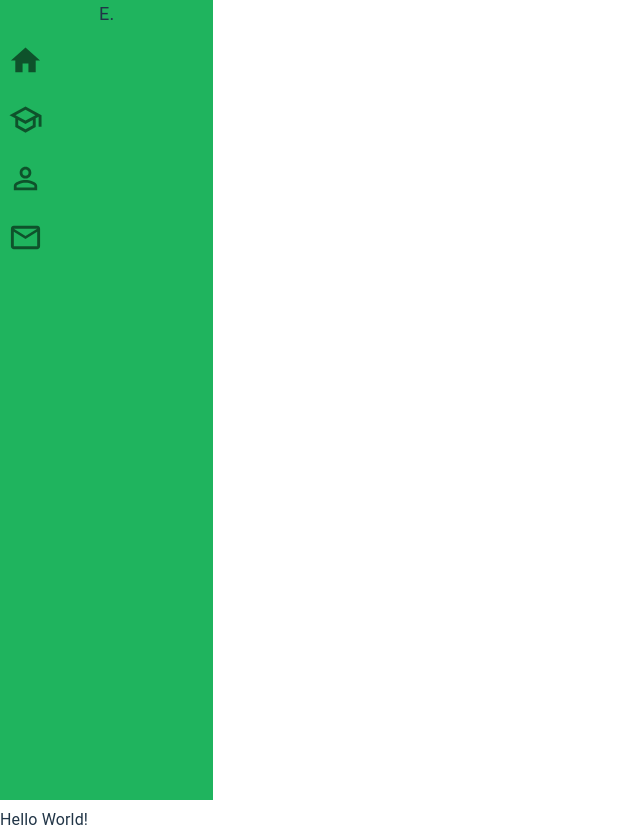
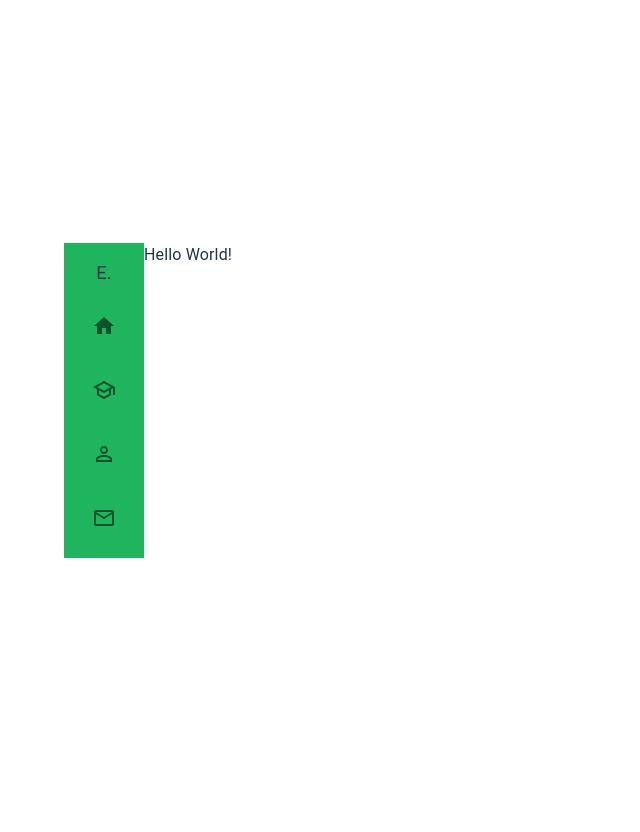
Before and after one commit to EdutieProject/edutie-frontend, a React (Vite) app in the folder edutie-frontend/: page / in a window 1280 px wide. Shown: the whole page, without its empty margins (0-640 px from the left). After the commit the page ends 800 px from the top, so only its background shows below. Built offline with nearby package versions, Linux system fonts and the light colour scheme.

Commit message:
Navbar layout ressurection part 1

```diff
--- a/edutie-frontend/src/components/Global/NavBar.jsx
+++ b/edutie-frontend/src/components/Global/NavBar.jsx
@@ -20,8 +20,8 @@ const navElements = [
   {
     id:1,
     icon: {
-      active: <HomeIcon fontSize='large'/>,
-      inactive: <HomeOutlinedIcon fontSize='large'/>
+      active: <HomeIcon/>,
+      inactive: <HomeOutlinedIcon/>
     },
     href: '/',
 
@@ -29,30 +29,31 @@ const navElements = [
   {
     id:2,
     icon: {
-      active: <SchoolIcon fontSize='large'/>,
-      inactive: <SchoolOutlinedIcon fontSize='large'/>
+      active: <SchoolIcon/>,
+      inactive: <SchoolOutlinedIcon/>
     },
     href: '/trees',
   },
   {
     id:3,
     icon: {
-      active: <PersonIcon fontSize='large'/>,
-      inactive: <PersonOutlineIcon fontSize='large'/>
+      active: <PersonIcon/>,
+      inactive: <PersonOutlineIcon/>
     },
     href: '/account',
   },
   {
     id:4,
     icon: {
-      active: <EmailIcon fontSize='large'/>,
-      inactive: <MailOutlineIcon fontSize='large'/>
+      active: <EmailIcon/>,
+      inactive: <MailOutlineIcon/>
     },
     href: '/signin',
   }
 ]
 
-function NavElement({item}) {
+//TODO: integrate into navbar
+function NavElement({item, sx}) {
 
   const dispatch = useDispatch();
   const navigate = useNavigate()
@@ -66,11 +67,9 @@ function NavElement({item}) {
   }
 
   return(
-        <Box sx={{}}>
-          <IconButton onClick={press}>
+        <IconButton onClick={press} size='large'>
           {activeNavElement == item.id ? item.icon.active : item.icon.inactive}
         </IconButton>
-        </Box>
   );
 }
 
@@ -92,14 +91,18 @@ export default function NavBar() {
 
   const theme = useTheme();
 
+  // change styling this is fucking ridiculous
   const styles = {
     navBox: {
-      height:'100vh',
       display: "flex",
       flexDirection: "column",
       backgroundColor: theme.palette.primary.main,
-      gap: theme.spacing(1)
+      gap: theme.spacing(2),
+      padding: theme.spacing(2)
     },
+    navElem: {
+      padding: theme.spacing(2)
+    }
   };
 
   return (
@@ -107,11 +110,13 @@ export default function NavBar() {
       <Typography textAlign="center" fontSize="large">
         E.
       </Typography>
-          { navElements.map((item) =>
+      {
+      navElements.map((item) =>
         <NavElement
           key={item.id}
           item={item}
-            />) }
+        />)
+      }
     </Box>
   );
 }
--- a/edutie-frontend/src/pages/Home.jsx
+++ b/edutie-frontend/src/pages/Home.jsx
@@ -2,6 +2,7 @@ import { Typography } from "@mui/material";
 import NavLayout from "./layout/NavLayout";
 
 export default function Home() {
+    //TODO restore git pre-merge state.
     return (
         <NavLayout>
             <Typography>Hello World!</Typography>
--- a/edutie-frontend/src/pages/layout/NavLayout.jsx
+++ b/edutie-frontend/src/pages/layout/NavLayout.jsx
@@ -1,4 +1,4 @@
-import { Typography, Grid, useMediaQuery, useTheme } from "@mui/material";
+import { Typography, Grid, useMediaQuery, useTheme, Container, Box } from "@mui/material";
 import NavBar from "../../components/Global/NavBar";
 
 
@@ -11,24 +11,28 @@ export default function NavLayout({ children }){
         if(isHeightSmall && !isWidthSmall){
             return <Typography>Mała szerokość</Typography>
         }
-        if(isWidthSmall && !isHeightSmall){
+        else if(isWidthSmall && !isHeightSmall){
             return <Typography>Mała wysokość</Typography>
         }
 
-        if(isHeightSmall && isWidthSmall)
-        {
-            return <NavBar/>
-        }
-    }
+        return <NavBar/>
+    };
 
     return(
-            <Grid container direction='row' gap={theme.spacing(1)} padding={0}>
-                <Grid item xs={2} sm={4} md={2}>
-                    { responsiveNav() }
-                </Grid>
-                <Grid item xs={10} sm={8} md={10}>
+                            // merge those into style class and then into sx={styles.screenBox}
+            // <Grid container direction='row' gap={theme.spacing(1)} padding={0}>
+            //     <Grid item xs={1}>
+            //         { responsiveNav() }
+            //     </Grid>
+            //     <Grid item xs={10} sm={8} md={10}>
+            //         { children }
+            //     </Grid>
+            // </Grid>
+            <Container sx={{display: "flex", flexDirection: "row"}}>
+                <NavBar/>
+                <Box>
                     { children }
-                </Grid>
-            </Grid>
-    )
+                </Box>
+            </Container>
+    );
 }
```
Lines whose indentation alone changed are shown as unchanged.
